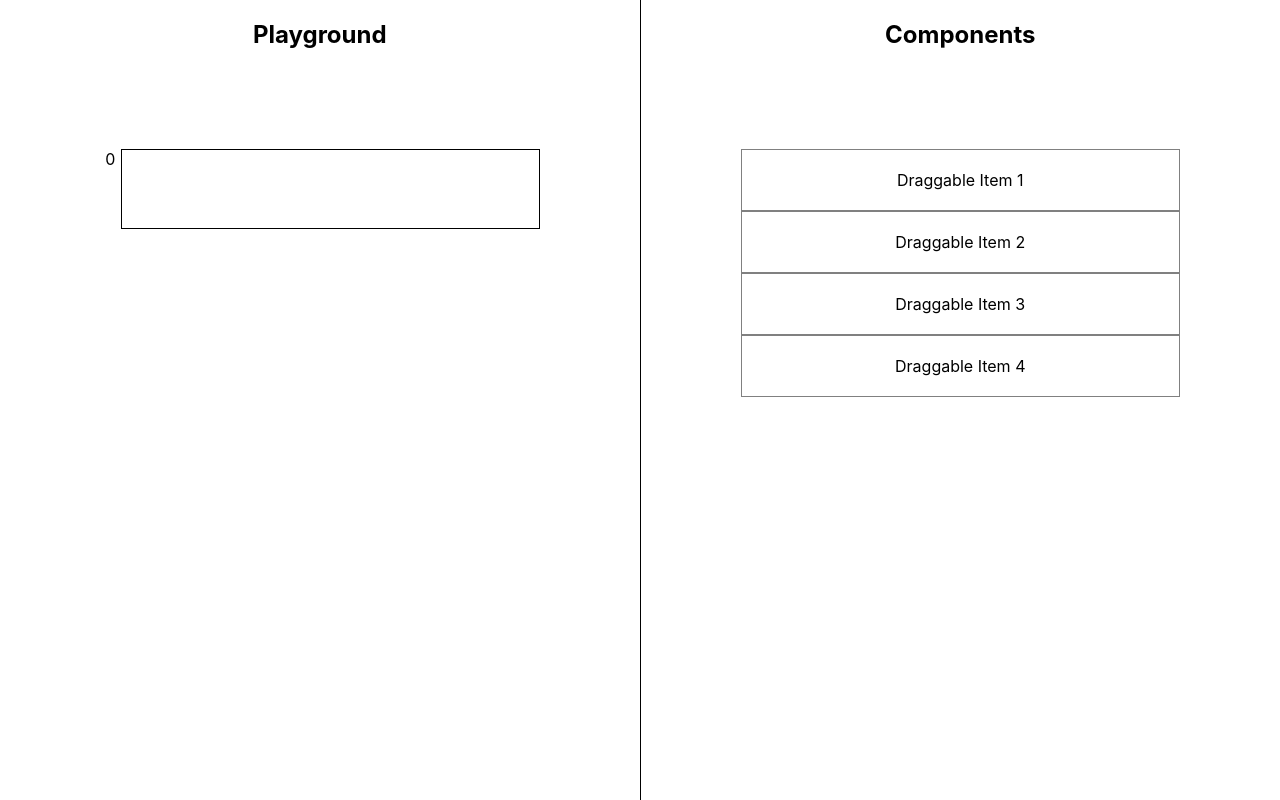
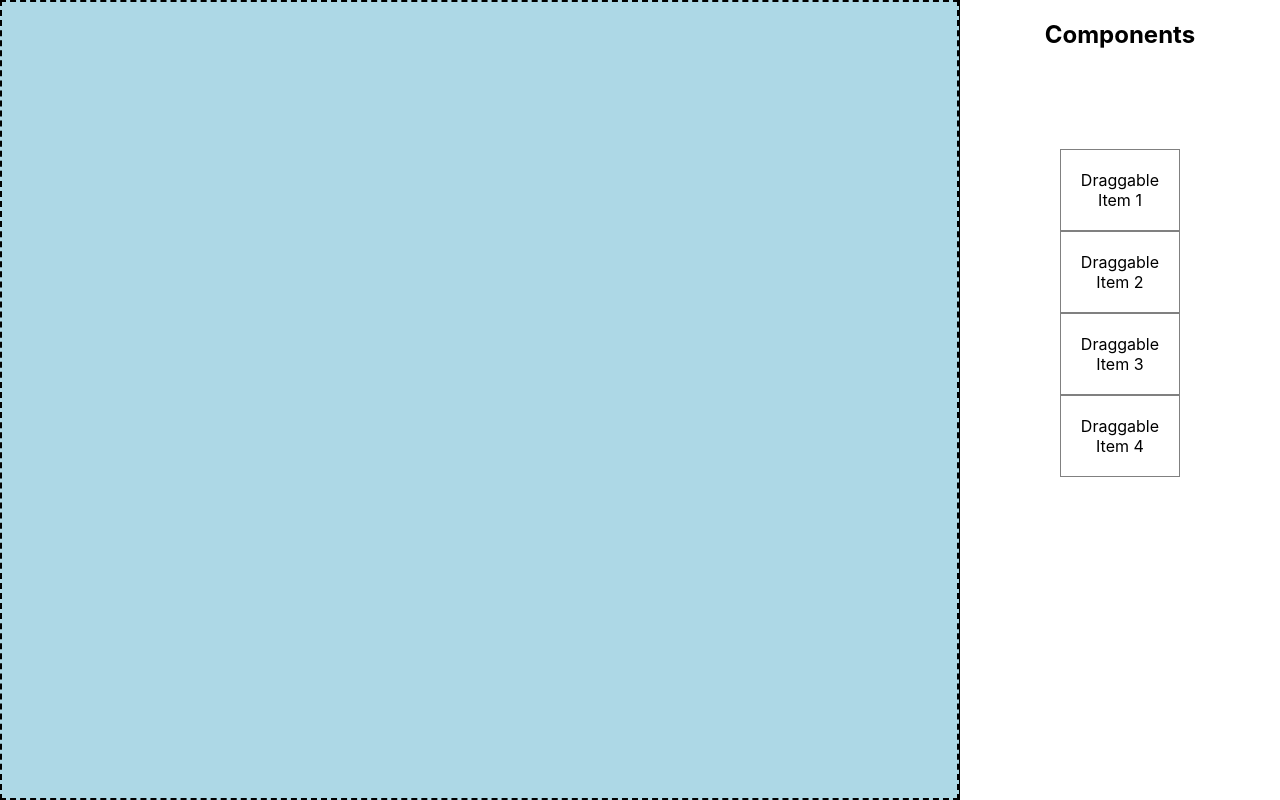
Before and after one commit to AmaanGrofers/draggables, a React (Create React App) app: page / in a window 1280 px wide. Built offline with nearby package versions, Linux system fonts and the light colour scheme.

Commit message:
changes for column size

```diff
--- a/package.json
+++ b/package.json
@@ -4,11 +4,14 @@
   "private": true,
   "dependencies": {
     "@dnd-kit/core": "^6.1.0",
+    "@dnd-kit/modifiers": "^7.0.0",
+    "@dnd-kit/sortable": "^8.0.0",
     "@testing-library/jest-dom": "^5.17.0",
     "@testing-library/react": "^13.4.0",
     "@testing-library/user-event": "^13.5.0",
     "react": "^18.3.1",
     "react-dom": "^18.3.1",
+    "react-resizable": "^3.0.5",
     "react-scripts": "5.0.1",
     "web-vitals": "^2.1.4"
   },
--- a/src/Playground/index.js
+++ b/src/Playground/index.js
@@ -1,34 +1,160 @@
-import { useDroppable } from "@dnd-kit/core";
-import React from "react";
-import DropItem from "../Item/DropItem";
-import DroppableArea from "./DroppableArea";
+// import { useDroppable } from "@dnd-kit/core";
+// import React from "react";
+// import DropItem from "../Item/DropItem";
+// import DroppableArea from "./DroppableArea";
 
-// start index by 1
-// have index = 0, to add component on top of already added components..
-// have index = index+1, to add component on bottom of already added components..
+// // start index by 1
+// // have index = 0, to add component on top of already added components..
+// // have index = index+1, to add component on bottom of already added components..
 
-function Playground({ droppedItems = [], setDroppedItems = () => {} }) {
-  console.log("droppedItems :  ", droppedItems);
-  const id = "droppable_area";
+// function Playground({ droppedItems = [], setDroppedItems = () => {} }) {
+//   console.log("droppedItems :  ", droppedItems);
+//   const id = "droppable_area";
+
+//   return (
+//     <div style={{ flex: 1, height: "100vh" }}>
+//       <h2>Playground</h2>
+
+//       <div>
+//         <DroppableArea id={id} index={0} />
+//         {droppedItems?.map((item, idx) => {
+//           const { droppableId, data } = item || {};
+//           return (
+//             <React.Fragment key={`${droppableId}-${idx}`}>
+//               <DroppableArea id={droppableId} index={idx} data={data} />
+//               <DroppableArea id={droppableId} index={idx + 1} />
+//             </React.Fragment>
+//           );
+//         })}
+//       </div>
+//     </div>
+//   );
+// }
+
+// export default Playground;
+
+import React, { useState } from "react";
+import { DndContext, useDroppable, DragOverlay } from "@dnd-kit/core";
+import {
+  arrayMove,
+  SortableContext,
+  useSortable,
+  verticalListSortingStrategy,
+} from "@dnd-kit/sortable";
+import { CSS } from "@dnd-kit/utilities";
+
+const columns = 12;
+
+export default function Playground({
+  droppedItems: items = [],
+  setDroppedItems: setItems = () => {},
+}) {
+  const { isOver, setNodeRef } = useDroppable({ id: "droppable" });
+  const [activeId, setActiveId] = useState(null);
+
+  const handleDragStart = (event) => {
+    console.log("drag start:  ", event, event.active.id);
+    setActiveId(event.active.id);
+  };
+
+  const handleDragEnd = (event) => {
+    const { active, over } = event;
+    console.log("event : ", event);
+    if (over && active.id !== over.id) {
+      setItems((items) => {
+        const oldIndex = items.indexOf(active.id);
+        const newIndex = items.indexOf(over.id);
+        return arrayMove(items, oldIndex, newIndex);
+      });
+    }
+    setActiveId(null);
+  };
+
+  const style = {
+    width: "100%",
+    display: "grid",
+    gridTemplateColumns: `repeat(${columns}, 1fr)`,
+    gap: "4px",
+    backgroundColor: isOver ? "lightgreen" : "lightblue",
+    border: "2px dashed black",
+  };
 
   return (
-    <div style={{ flex: 1, height: "100vh" }}>
-      <h2>Playground</h2>
+    <DndContext onDragStart={handleDragStart} onDragEnd={handleDragEnd}>
+      <div ref={setNodeRef} style={style}>
+        <SortableContext items={items} strategy={verticalListSortingStrategy}>
+          {items.map((item) => (
+            <ResizableItem
+              key={item?.droppableId}
+              id={item?.droppableId}
+              data={item?.data?.data?.current}
+            />
+          ))}
+        </SortableContext>
+      </div>
+      <DragOverlay>
+        {activeId ? <ResizableItem id={activeId} /> : null}
+      </DragOverlay>
+    </DndContext>
+  );
+}
 
+function ResizableItem({ id, data }) {
+  const { id: itemId } = data;
+  const { attributes, listeners, setNodeRef, transform, transition } =
+    useSortable({ id: itemId });
+  const [width, setWidth] = useState(4); // Default to 4 columns wide
+  const [height, setHeight] = useState(100); // Default height of 100px
+
+  const handleResizeWidth = (newWidth) => {
+    setWidth(Math.min(Math.max(newWidth, 1), columns)); // Constrain between 1 and 12
+  };
+
+  const handleResizeHeight = (newHeight) => {
+    setHeight(Math.max(newHeight, 20)); // Minimum height constraint, adjust as needed
+  };
+
+  const style = {
+    gridColumn: `span ${width}`,
+    gridRow: `span ${Math.ceil(height / 100)}`, // Adjust to fit height based on 100px per row
+    transform: CSS.Transform.toString(transform),
+    transition,
+    padding: "8px",
+    backgroundColor: "lightcoral",
+    cursor: "grab",
+  };
+
+  return (
+    <div
+      ref={setNodeRef}
+      style={style}
+      {...attributes}
+      {...listeners}
+      draggable
+    >
+      <div>Item {itemId}</div>
       <div>
-        <DroppableArea id={id} index={0} />
-        {droppedItems?.map((item, idx) => {
-          const { droppableId, data } = item || {};
-          return (
-            <React.Fragment key={`${droppableId}-${idx}`}>
-              <DroppableArea id={droppableId} index={idx} data={data} />
-              <DroppableArea id={droppableId} index={idx + 1} />
-            </React.Fragment>
-          );
-        })}
+        <label>Width:</label>
+        <input
+          type="range"
+          min="1"
+          max={columns}
+          value={width}
+          onChange={(e) => handleResizeWidth(Number(e.target.value))}
+          style={{ width: "100%" }}
+        />
       </div>
+      {/* <div>
+        <label>Height:</label>
+        <input
+          type="range"
+          min="20"
+          max="500"
+          value={height}
+          onChange={(e) => handleResizeHeight(Number(e.target.value))}
+          style={{ width: "100%" }}
+        />
+      </div> */}
     </div>
   );
 }
-
-export default Playground;
```
Also changed, not shown: 1 other file (tests, documents, lock files or other folders).
